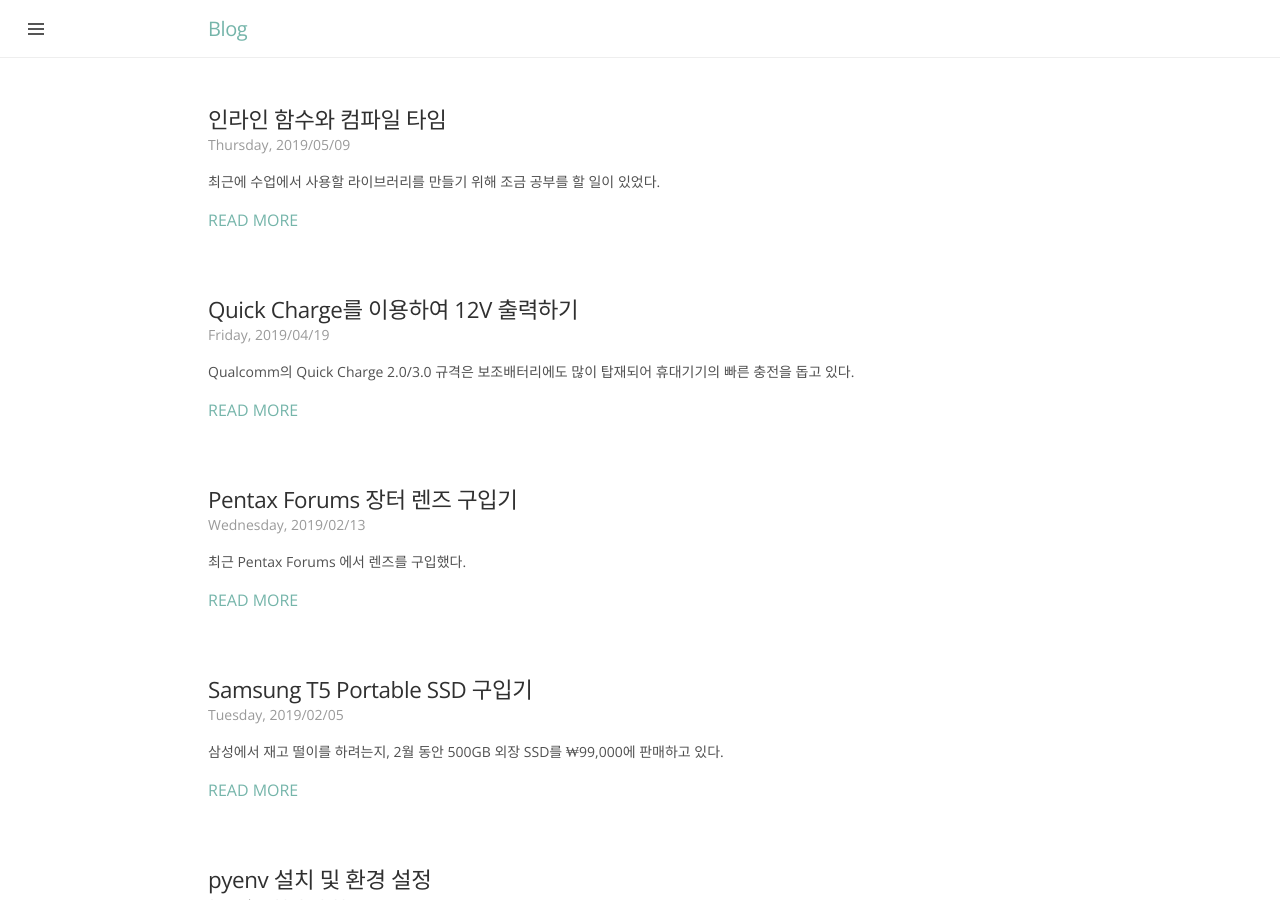
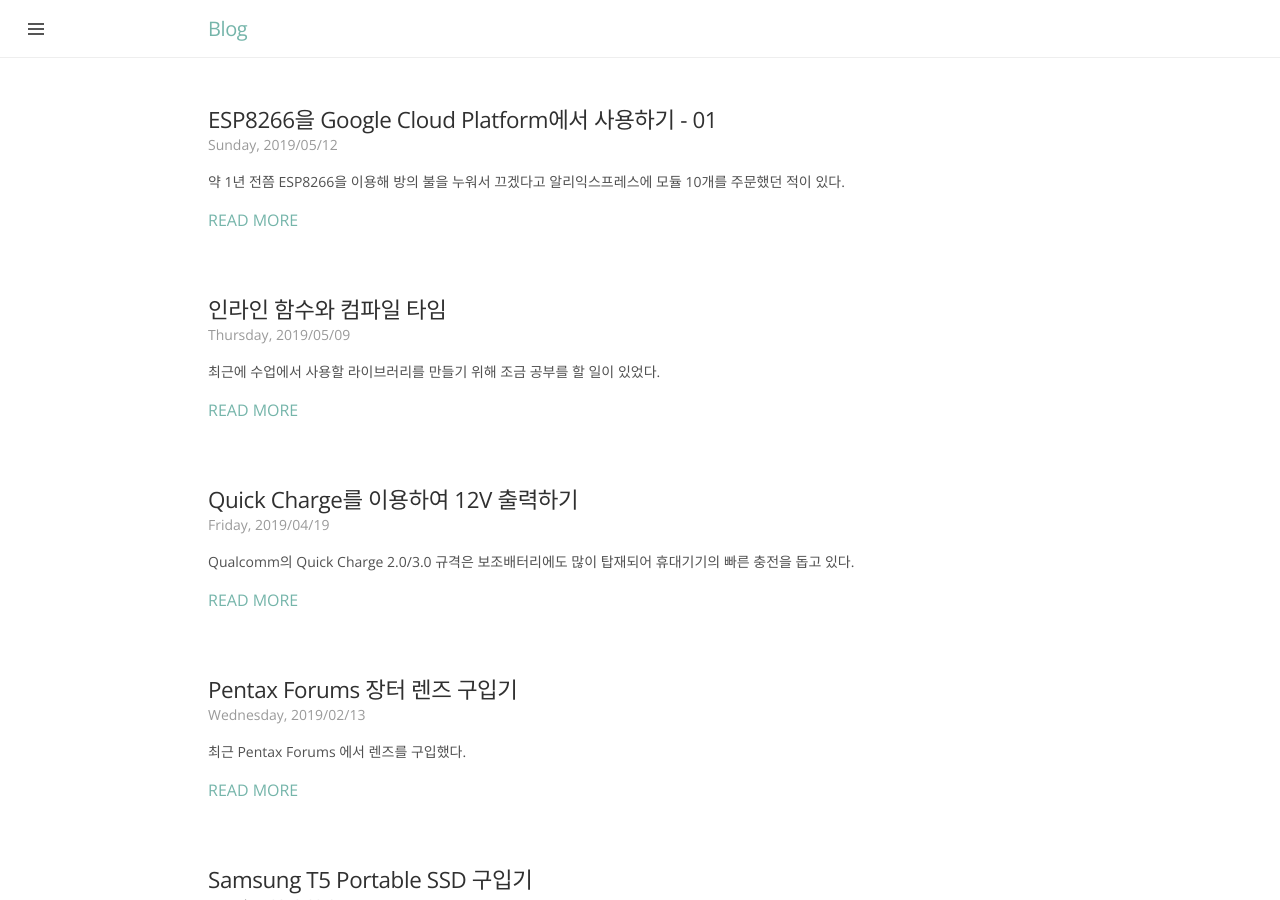
Before and after one commit to ritaru/ritaru.github.io, a Jekyll site: the page built from index.html, in a window 1280 px wide and 900 px high. Built offline with Jekyll 4.4.1, drawn with Linux system fonts in a browser that asks for light colours; some web fonts are replaced; the list of posts is cut into pages by our own code; some of the changed lines change nothing that is shown.

Commit message:
gcp-post commit

```diff
--- /dev/null
+++ b/_posts/2019-05-12-gcp-esp8266.md
@@ -0,0 +1,35 @@
+---
+layout: post
+title: "ESP8266을 Google Cloud Platform에서 사용하기 - 01"
+categories: Tech
+---
+
+약 1년 전쯤 ESP8266을 이용해 방의 불을 누워서 끄겠다고 알리익스프레스에 모듈 10개를 주문했던 적이 있다.  <!--excerpt-->
+그것도 하겠다고 일만 벌려 두고 전기배선같은 일들이 있어서 귀찮아져 버린 바람에 방에 짱박혀 있었는데...
+
+요즘 사진을 찍으면서 주로 필름 바디를 사용하다 보니, 습기에 대비하기 위해 카메라용 제습함을 싸게싸게 실리카겔과 김치통으로 만들어 두었다.
+
+그런데 습도계가 집에 없어 얼마나 건조하게 유지되는지 확인할 방법이 없어 이번에 Google Cloud Platform에 익숙해질 겸 ESP8266을 사용해 간단한 온습도계를 만들어 볼까 해서 아래 내용들을 찾아 보았다.
+
+최근에 ESP8266의 Arduino Core 지원이 활발해지면서 Google에서도 자사의 Google IoT Core를 사용할 수 있는 예제 프로젝트를 [GitHub]("https://github.com/GoogleCloudPlatform/google-cloud-iot-arduino")에 올려 두었다.
+
+AWS 역시 AWS IoT Core 서비스가 있으므로 기존에 AWS를 사용하던 분이라면 한 번 참고해 볼 만한 [예제 프로젝트]("https://github.com/debsahu/ESP-MQTT-AWS-IoT-Core")가 있다.
+
+아무튼, 오늘 이렇게 블로그에 글을 쓰게 된 이유는 굉장히 빡칠만한 일이 있었기 때문인데, ESP8266의 Arduino Core 버전 2.5.0에서는 위의 Google IoT Core Pub/Sub Client 예제가 제대로 작동하지 않는다.
+
+JWT Token도 정상적으로 생성되고, Wi-Fi Station 연결도 문제가 아닌데 대체 뭐가 문제인가 싶었다.
+약 2시간 넘게 Adafruit IO 관련 글에서 해답을 찾을 수 있었는데, 내용은 다음과 같다.
+
+ESP8266의 Arduino Core v2.5.0을 사용하여 Adafruit IO 예제 중 Publish 예제를 컴파일하면 ArduinoWiFiClient 라이브러리에서 에러가 난다.
+정확한 이유는 모르겠지만 코어 버전이 올라가면서 RTOS SDK 버전도 같이 업데이트 되었는데 이 때문에 문제가 생기는 듯 하다.
+
+이 때 직감이 왔다.
+아, 설마 Arduino Core 쪽에서 문제가 있나? 싶어서 버전을 v2.4.2로 낮추고 빌드해서 플래싱해 보았더니 짜잔!
+
+~~개같은~~ 문제가 깔끔히 사라졌다.
+
+<div align="center"><img src="../assets/img/2019-05-12/capture.png"></div>
+
+PUBACK/SUBACK도 정상적으로 작동하는 걸 확인할 수 있었다.
+
+이제 I2C 온습도 센서만 기다리면 되는데 아마도 Aliexpress 물건인 만큼 2주 정도는 걸리지 않을까 싶다.
```
Also changed, not shown: _posts/2019-05-09-inline-function.md (+1 -1 lines), assets/img/2019-05-12/capture.png (added).
